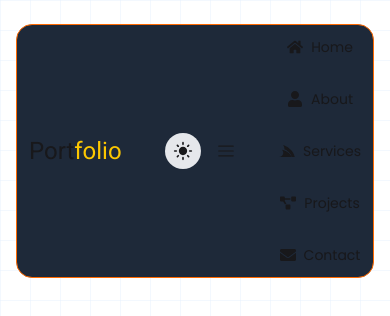
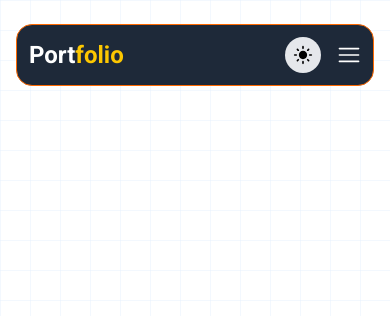
Before and after one commit to bharatroy4D/bharat-dev, a React (Vite) app: page / in a window 390 px wide. Shown: the top 316 px of the page. Built offline with nearby package versions, Linux system fonts and the light colour scheme.

Commit message:
navbar responsive is 80% complite

```diff
--- a/src/Components/navbar/Navbar.jsx
+++ b/src/Components/navbar/Navbar.jsx
@@ -1,7 +1,15 @@
-import React from 'react';
-import { FaHome, FaUser, FaServicestack, FaEnvelope, FaDownload, FaProjectDiagram } from 'react-icons/fa';
-import { MdDarkMode, MdLightMode } from 'react-icons/md';
-import { RxHamburgerMenu } from 'react-icons/rx';
+import React, { useState } from "react";
+import {
+  FaHome,
+  FaUser,
+  FaServicestack,
+  FaEnvelope,
+  FaDownload,
+  FaProjectDiagram,
+} from "react-icons/fa";
+import { IoIosClose } from "react-icons/io";
+import { MdDarkMode, MdLightMode } from "react-icons/md";
+import { RxHamburgerMenu } from "react-icons/rx";
 
 const Navbar = () => {
   const menuLink = [
@@ -12,63 +20,84 @@ const Navbar = () => {
     { id: "#contact", name: "Contact", icon: <FaEnvelope /> },
   ];
 
-    // Theme toggle state
-    const [dark, setDark] = React.useState(true);
+  const [dark, setDark] = useState(true);
+  const [isOpen, setIsOpen] = useState(false);
 
+  // Theme toggle
   const handleToggle = () => {
     setDark(!dark);
-        document.documentElement.classList.toggle("dark"); // tailwind dark mode enable করতে হবে config এ
+    document.documentElement.classList.toggle("dark");
+  };
+
+  // Mobile menu toggle
+  const handleMenus = () => {
+    setIsOpen(!isOpen);
   };
 
   return (
-        <div className='poppins'>
-            <div className=' flex items-center justify-between bg-gray-800 rounded-2xl border border-orange-500 p-3 '>
-                <h1 className='text-2xl roboto'> Port<span className='text-yellow-400'>folio</span></h1>
-                <div className='hidden lg:flex items-center gap-8'>
-                    {
-                        menuLink.map(menu => (
-                            <div key={menu.id} className='flex items-center gap-2 cursor-pointer hover:text-blue-500 duration-300'>
-                                <span className=''>{menu.icon}</span>
-                                <h1 className='text-sm'>{menu.name}</h1>
+    <div className="poppins">
+      <div className="flex items-center justify-between bg-gray-800 text-white rounded-2xl border border-orange-500 p-3 relative">
+        {/* Logo */}
+        <h1 className="text-2xl roboto font-bold">
+          Port<span className="text-yellow-400">folio</span>
+        </h1>
+
+        {/* Desktop Menu */}
+        <div className="hidden lg:flex items-center gap-8">
+          {menuLink.map((menu) => (
+            <div
+              key={menu.id}
+              className="flex items-center gap-2 cursor-pointer hover:text-blue-400 duration-300"
+            >
+              <span>{menu.icon}</span>
+              <h1 className="text-sm">{menu.name}</h1>
             </div>
-                        ))
-                    }
+          ))}
         </div>
 
         {/* Right Side Actions */}
-                <div className='flex items-center gap-4 '>
-                    {/* Toggle Theme Button */}
+        <div className="flex items-center gap-4">
+          {/* Theme Toggle */}
           <button
             onClick={handleToggle}
-                        className="p-2 rounded-full bg-gray-200 dark:bg-gray-700 hover:bg-gray-300 dark:hover:bg-gray-600 duration-300"
+            className="p-2 rounded-full bg-gray-200 dark:bg-gray-700 hover:bg-gray-300 dark:hover:bg-gray-600 text-black dark:text-white duration-300"
           >
             {dark ? <MdLightMode size={20} /> : <MdDarkMode size={20} />}
           </button>
-                    {/*responsive menu  */}
-                    <RxHamburgerMenu className='md:hidden text-lg' />
-                    {/* Resume Button */}
-                    <button className="hidden lg:flex items-center gap-2
-    bg-gradient-to-r from-blue-500 via-purple-500 to-pink-500
-    text-white px-4 py-2 rounded-full shadow-md
-    hover:from-blue-600 hover:via-purple-600 hover:to-pink-600
-    duration-300">
+
+          {/* Hamburger Menu */}
+          <button onClick={handleMenus} className="lg:hidden text-2xl">
+            {isOpen ? <IoIosClose /> : <RxHamburgerMenu />}
+          </button>
+
+          {/* Resume Button (Desktop Only) */}
+          <button className="hidden lg:flex items-center gap-2 bg-gradient-to-r from-blue-500 via-purple-500 to-pink-500 text-white px-4 py-2 rounded-full shadow-md hover:from-blue-600 hover:via-purple-600 hover:to-pink-600 duration-300">
             <FaDownload className="text-white" />
             Resume
           </button>
-
-                </div>
-                {/* mobile device */}
-                  <div className=' lg:hidden flex flex-col items-center gap-8'>
-                    {
-                        menuLink.map(menu => (
-                            <div key={menu.id} className='flex items-center gap-2 cursor-pointer hover:text-blue-500 duration-300'>
-                                <span className=''>{menu.icon}</span>
-                                <h1 className='text-sm'>{menu.name}</h1>
-                            </div>
-                        ))
-                    }
         </div>
 
+        {/* Mobile Menu */}
+        {isOpen && (
+          <div className="absolute top-full left-0 w-full bg-gray-900 text-white lg:hidden flex flex-col items-center gap-6 py-6 border-t border-gray-700 rounded-b-2xl animate-slide-down">
+            {menuLink.map((menu) => (
+              <a
+                key={menu.id}
+                href={menu.id}
+                onClick={() => setIsOpen(false)}
+                className="flex items-center gap-2 text-lg hover:text-yellow-400 duration-300"
+              >
+                {menu.icon}
+                {menu.name}
+              </a>
+            ))}
+
+            <button className="flex items-center gap-2 bg-gradient-to-r from-blue-500 via-purple-500 to-pink-500 text-white px-4 py-2 rounded-full shadow-md hover:from-blue-600 hover:via-purple-600 hover:to-pink-600 duration-300">
+              <FaDownload className="text-white" />
+              Resume
+            </button>
+          </div>
+        )}
       </div>
     </div>
   );
```
Lines whose indentation alone changed are shown as unchanged.
